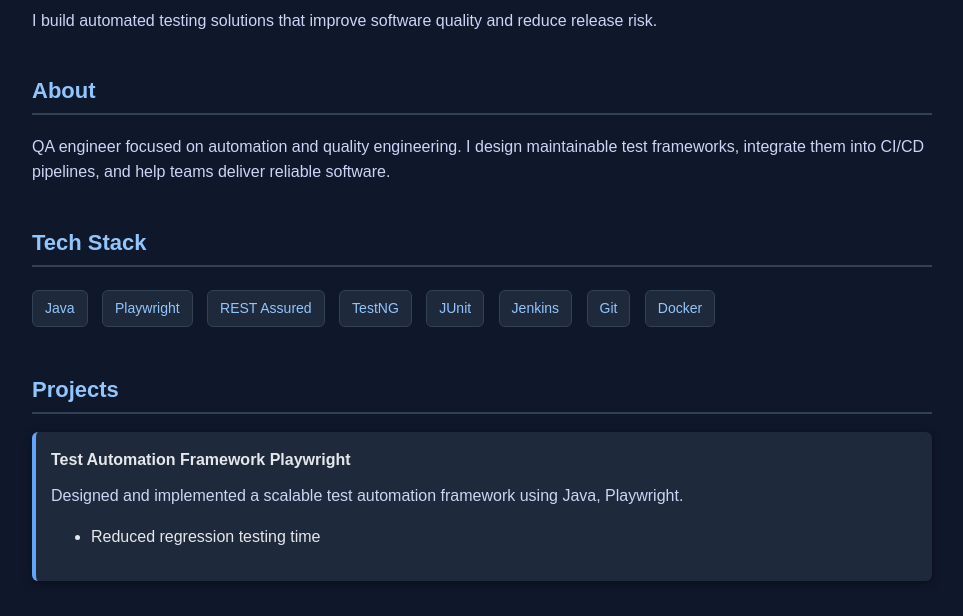
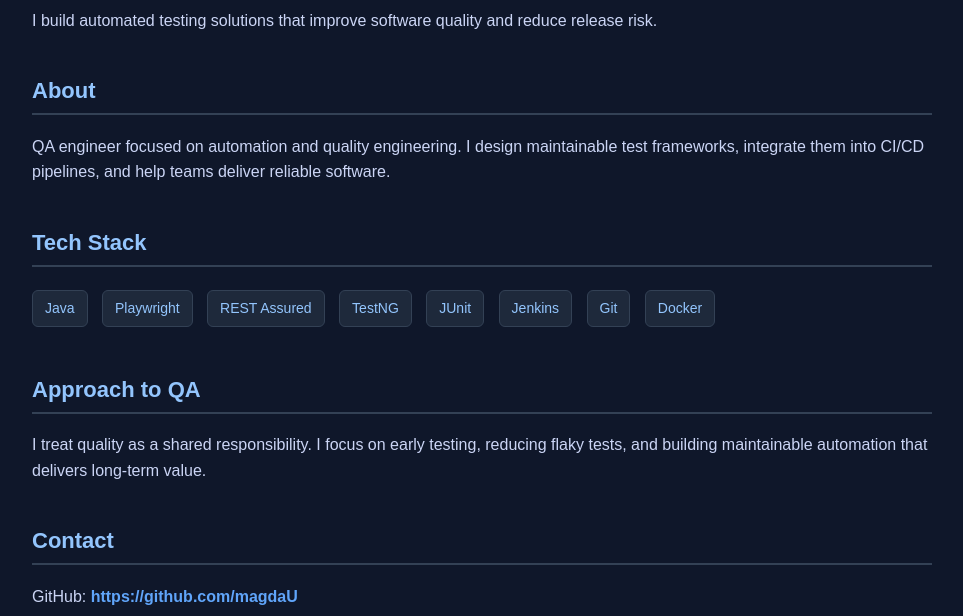
Before and after one commit to magdaU/magdalena-ukleja, a plain HTML site: page index.html in a window 1280 px wide. Shown: the part 125-741 px from the top of the page, without its empty margins (158-1121 px from the left). Drawn offline with Linux system fonts and the light colour scheme.

Commit message:
Update index.html

```diff
--- a/index.html
+++ b/index.html
@@ -112,22 +112,6 @@
   </div>
 
   <div class="section">
-    <h2>Projects</h2>
-
-    <div class="project">
-      <strong>Test Automation Framework Playwright</strong>
-      <p>
-        Designed and implemented a scalable test automation framework using Java, Playwright.
-      </p>
-      <ul>
-        <li>Reduced regression testing time</li>
-      </ul>
-    </div>
-
-
-  </div>
-
-  <div class="section">
     <h2>Approach to QA</h2>
     <p>
       I treat quality as a shared responsibility. I focus on early testing, reducing flaky tests,
```
